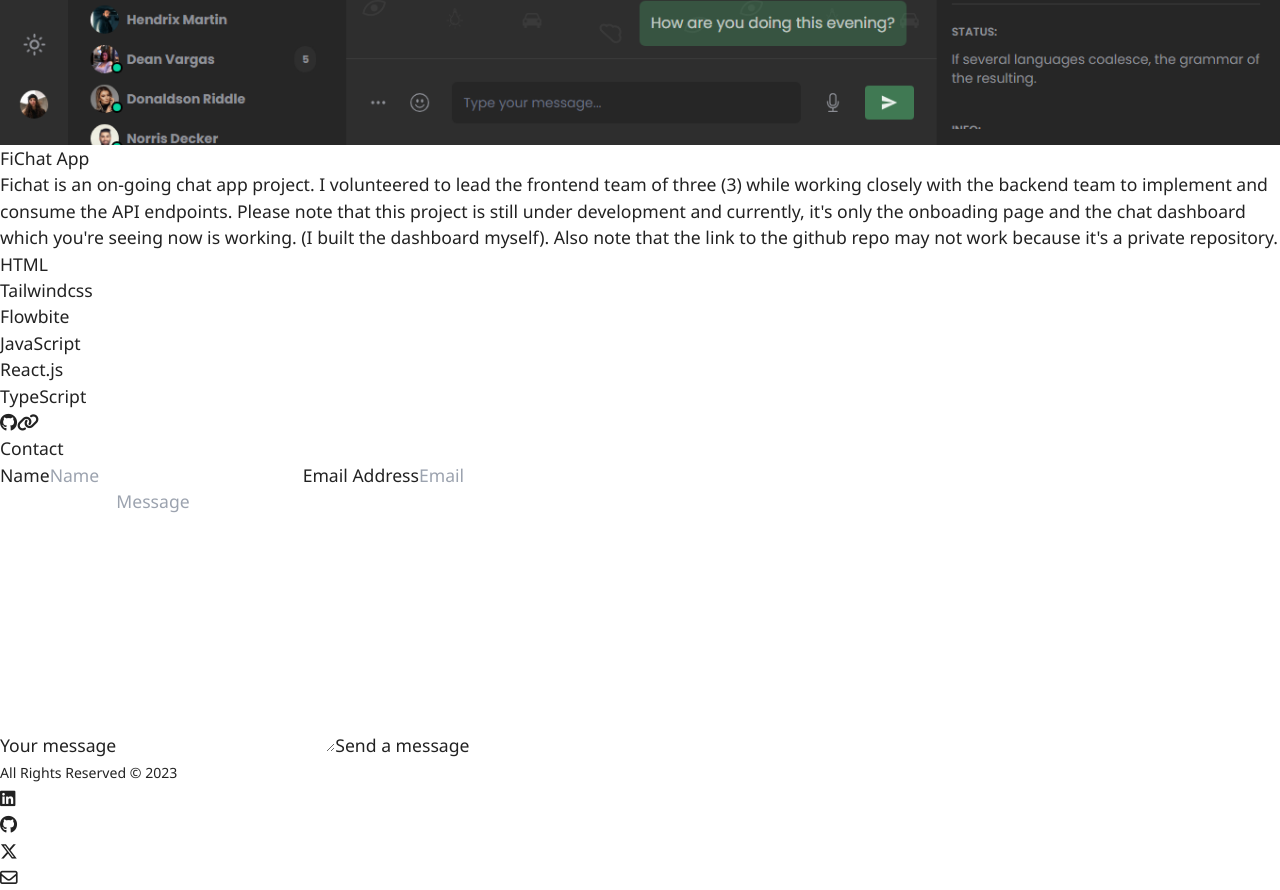
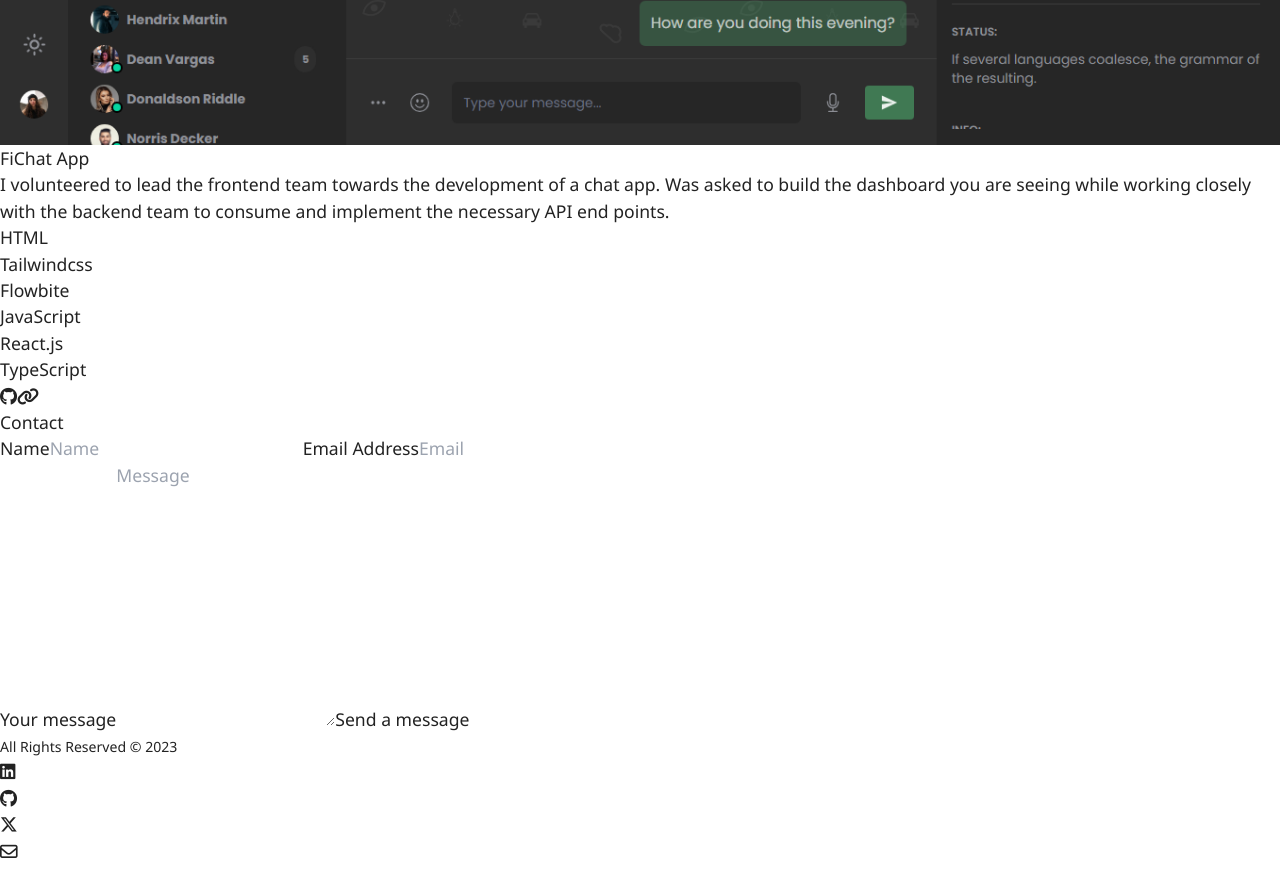
Before and after one commit to JeremiahChinwe/personal_portfolio, a React (Vite) app: page / in a window 1280 px wide. Shown: the part 5505-6395 px from the top of the page. After the commit the page ends 6369 px from the top, so only its background shows below. Built offline with nearby package versions, Linux system fonts and the light colour scheme.

Commit message:
Updated the project fichat project

```diff
--- a/src/components/projects/Project.jsx
+++ b/src/components/projects/Project.jsx
@@ -21,7 +21,7 @@ export default function Projects() {
                     </div>
                     <div>
                         {project.links.map(link => (
-                            <div key={link.id} className="flex gap-x-4 gap-y-2 flex-wrap my-4 text-[1.5rem] lg:text-[1.75rem]">
+                            <div key={link.id} className={`${project.title.includes("FiChat") ? "hidden" : "flex"} gap-x-4 gap-y-2 flex-wrap my-4 text-[1.5rem] lg:text-[1.75rem]`}>
                                 <a href={link.repo_link} target="_blank" rel="noreferrer" className="cursor-pointer">
                                 <i className="fa-brands fa-github"></i>
                                 </a>
--- a/src/library/Library.jsx
+++ b/src/library/Library.jsx
@@ -135,7 +135,7 @@ export const projects = [
         id: "7",
         image: fichat,
         title: "FiChat App",
-        description: "Fichat is an on-going chat app project. I volunteered to lead the frontend team of three (3) while working closely with the backend team to implement and consume the API endpoints. Please note that this project is still under development and currently, it's only the onboading page and the chat dashboard which you're seeing now is working. (I built the dashboard myself). Also note that the link to the github repo may not work because it's a private repository.",
+        description: "I volunteered to lead the frontend team towards the development of a chat app. Was asked to build the dashboard you are seeing while working closely with the backend team to consume and implement the necessary API end points.",
         stacks: [
             { id: "1", name: "HTML" },
             { id: "2", name: "Tailwindcss" },
```
